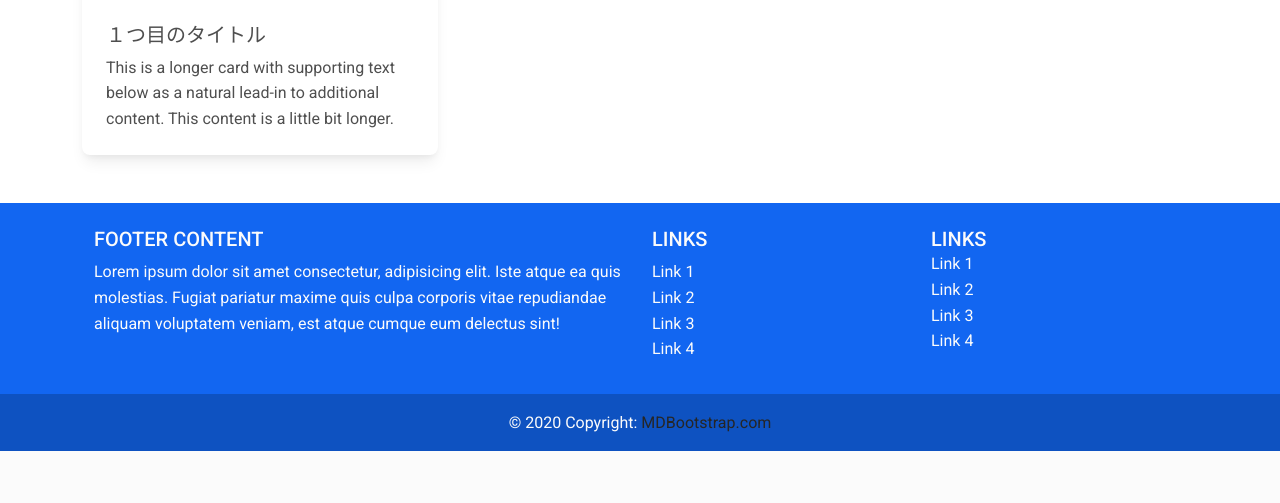
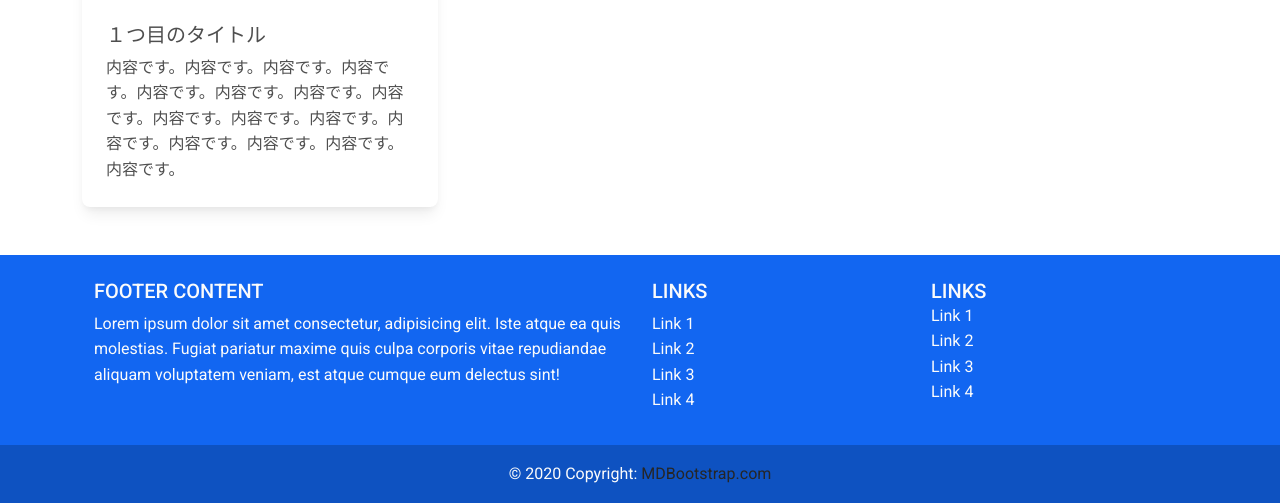
Before and after one commit to kei-1011/django-first-blog-app, a Django app: page / in a window 1280 px wide. Shown: the part 994-1497 px from the top of the page. Before the commit the page ends 1445 px from the top, so only its background shows below. Run offline with Django 3.2, Linux system fonts and the light colour scheme; data comes from the database, SQL or seed files in the repository; some libraries are stand-ins or nearby versions.

Commit message:
blog card contents

```diff
--- a/myapp/templates/myapp/index.html
+++ b/myapp/templates/myapp/index.html
@@ -21,8 +21,7 @@ base.htmlを継承
             <div class="card-body">
               <h5 class="card-title">{{ item.title }}</h5>
               <p class="card-text">
-              This is a longer card with supporting text below as a natural lead-in to
-              additional content. This content is a little bit longer.
+              {{ item.content| truncatechars:100 }}
             </p>
             </div>
           </div>
```
